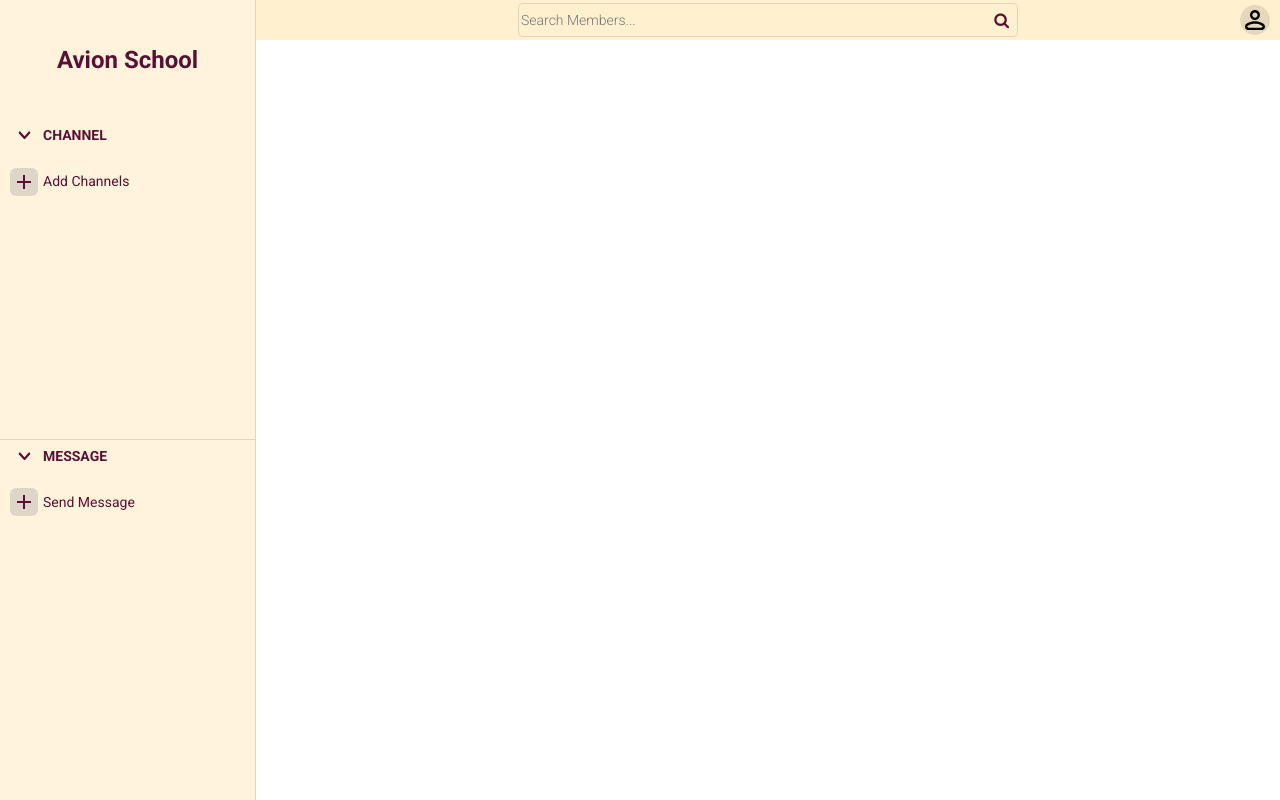
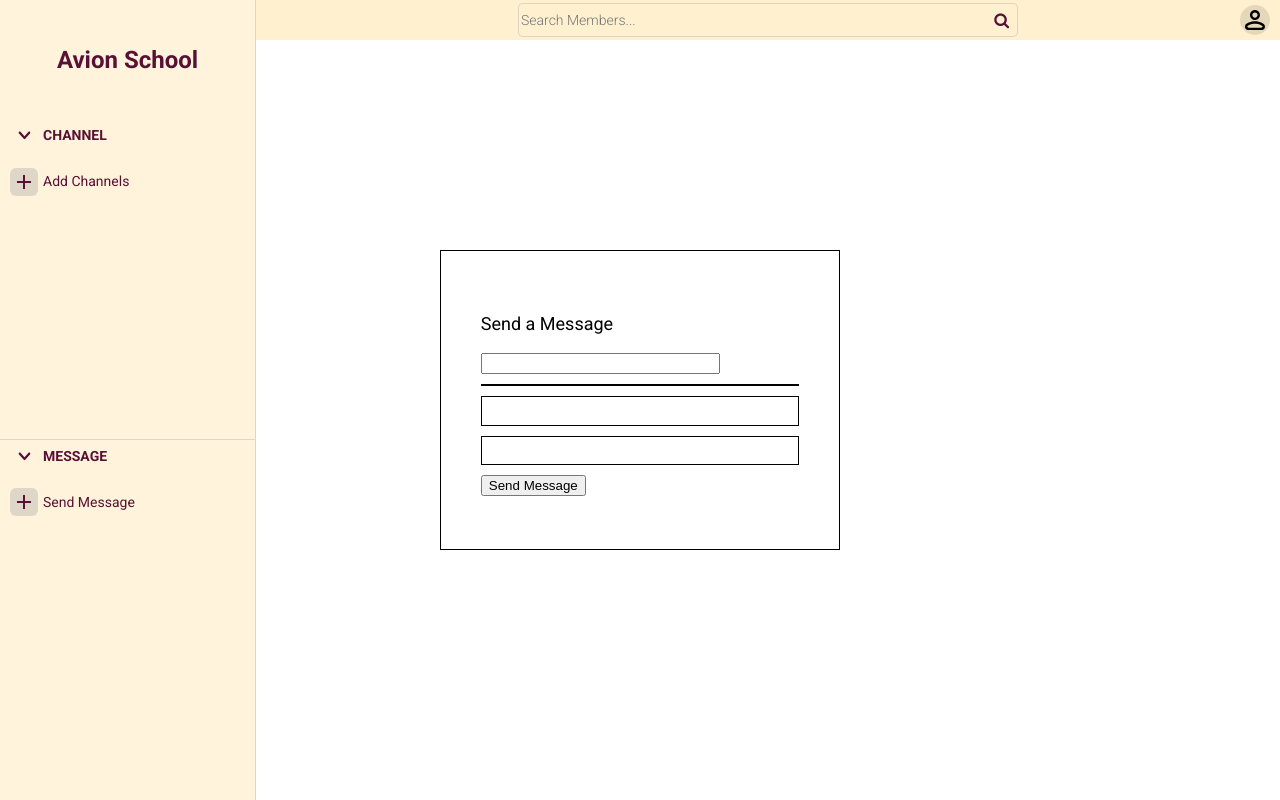
Before and after one commit to stanley-tarce/slack-api-react, a React (Create React App) app in the folder slack-api-react/: page /main in a window 1280 px wide. Both pictures are taken after a click on the element "Send Message". Built offline with nearby package versions, Linux system fonts and the light colour scheme.

Commit message:
Created New Message Component

```diff
--- a/slack-api-react/src/App.js
+++ b/slack-api-react/src/App.js
@@ -7,6 +7,7 @@ import { BrowserRouter as Router, Switch, Route } from 'react-router-dom'
 import MainHooks from './Components/Main Dashboard/Hooks/MainHooks';
 import ErrorHandlingContainer from './Components/Main Dashboard/Modals/ErrorHandlingContainer/ErrorHandlingContainer';
 import Logoutmodal from './Components/LogOut/Logoutmodal';
+import NewMessageModal from './Components/Main Dashboard/Modals/NewMessageModal/NewMessageModal';
 
 
 
@@ -38,6 +39,9 @@ function App() {
     outcome,
     openChannelListMembers,
     channelListSearch,
+    openMessageModal,
+    messageSearchResult,
+    userContainer,
     // ? Change of State
     setHeader,
     setUserList,
@@ -68,7 +72,11 @@ function App() {
     setFeedback,
     setOutcome,
     setOpenChannelListMembers,
-    setChannelListSearch
+    setChannelListSearch,
+    setOpenMessageModal,
+    setMessageSearchResult,
+    setUserContainer
+
   } = MainHooks()
 
   return (
@@ -142,6 +150,12 @@ function App() {
                 setOpenChannelListMembers={setOpenChannelListMembers}
                 channelListSearch={channelListSearch}
                 setChannelListSearch={setChannelListSearch}
+                openMessageModal={openMessageModal}
+                setOpenMessageModal={setOpenMessageModal}
+                messageSearchResult={messageSearchResult}
+                setMessageSearchResult={setMessageSearchResult}
+                userContainer={userContainer}
+                setUserContainer={setUserContainer}
               />
             </Route>
           </Switch>
--- a/slack-api-react/src/Components/Main Dashboard/Hooks/MainHooks.js
+++ b/slack-api-react/src/Components/Main Dashboard/Hooks/MainHooks.js
@@ -82,6 +82,9 @@ function MainHooks() {
     const [outcome, setOutcome] = useState('')
     const [openChannelListMembers, setOpenChannelListMembers] = useState(false)
     const [channelListSearch, setChannelListSearch] = useState('')
+    const [openMessageModal, setOpenMessageModal] = useState(false)
+    const [messageSearchResult, setMessageSearchResult] = useState('')
+    const [userContainer, setUserContainer] = useState([])
     return {
         // ? INITIAL STATE
         header,
@@ -115,6 +118,9 @@ function MainHooks() {
         outcome,
         openChannelListMembers,
         channelListSearch,
+        openMessageModal,
+        messageSearchResult,
+        userContainer,
 
         // ? Change of State
         setHeader,
@@ -142,7 +148,13 @@ function MainHooks() {
         setFeedback,
         setOutcome,
         setOpenChannelListMembers,
-        setChannelListSearch
+        setChannelListSearch,
+        setOpenMessageModal,
+        setMessageSearchResult,
+        setUserContainer
+
+
+
     }
 }
 
--- a/slack-api-react/src/Components/Main Dashboard/MainDashboard.js
+++ b/slack-api-react/src/Components/Main Dashboard/MainDashboard.js
@@ -12,6 +12,7 @@ import MainDisplay from '../Main Display/MainDisplay'
 import CreateNewChannel from './Modals/CreateNewChannel/CreateNewChannel'
 import Logoutmodal from '../LogOut/Logoutmodal'
 import ChannelListModal from '../Main Dashboard/Modals/ChannelListModal/ChannelListModal'
+import NewMessageModal from './Modals/NewMessageModal/NewMessageModal'
 function MainDashboard({
     header,
     setHeader,
@@ -57,7 +58,13 @@ function MainDashboard({
     openChannelListMembers,
     setOpenChannelListMembers,
     channelListSearch,
-    setChannelListSearch
+    setChannelListSearch,
+    openMessageModal,
+    setOpenMessageModal,
+    messageSearchResult,
+    setMessageSearchResult,
+    userContainer,
+    setUserContainer
 }) {
     // ! START OF FUNCTIONS
     const { getAllUsersMain, getRetrieveAllChannels, getRetrieveAllMessagesFromUser } = apiHooks()
@@ -205,8 +212,7 @@ function MainDashboard({
             <div className={"Main-DashBoard"}>
                 <div
                     className={"sidebarHolder"}><Sidebar setCreateMessageContainer={setCreateMessageContainer} redirectToChannel={redirectToChannel} channelList={channelList} channelData={channelData} setChannelData={setChannelData} setMode={setMode} header={header} userMessageList={userMessageList} setUserData={setUserData} userData={userData} setUserMessageList={setUserMessageList} openNewChannelModal={openNewChannelModal} setOpenNewChannelModal={setOpenNewChannelModal}
-
-                        headerBarSearch={headerBarSearch}
+                        headerBarSearch={headerBarSearch} setOpenMessageModal={setOpenMessageModal}
                     /></div>
                 <div className={"headerbarHolder"}><MainNavBar headerBarSearch={headerBarSearch} setOpenUserListModal={setOpenUserListModal} setHeaderBarSearch={setHeaderBarSearch} setOpenChannelListMembers={setOpenChannelListMembers} openLogoutModal={openLogoutModal} setOpenLogoutModal={setOpenLogoutModal} /></div>
                 <div className={"MainBodyHolder"}>
@@ -230,13 +236,15 @@ function MainDashboard({
             {openNewChannelModal && <CreateNewChannel openNewChannelModal={openNewChannelModal} setOpenNewChannelModal={setOpenNewChannelModal} header={header} openNewChannelLists={openNewChannelLists} setOpenNewChannelLists={setOpenNewChannelLists} userList={userList} newChannelListSearch={newChannelListSearch} setNewChannelListSearch={setNewChannelListSearch} setToast={setToast} setFeedback={setFeedback} setOutcome={setOutcome} />}
 
 
-            {openLogoutModal && <Logoutmodal openLogoutModal={openLogoutModal} setOpenLogoutModal={setOpenLogoutModal} header={header} setHeader={setHeader}/>}
+            {openLogoutModal && <Logoutmodal openLogoutModal={openLogoutModal} setOpenLogoutModal={setOpenLogoutModal} header={header} setHeader={setHeader} />}
 
 
-            {openChannelListMembers && <ChannelListModal userList={userList} channelData={channelData} refChannelListModal={refChannelListModal} setOpenChannelListMembers=
+            {openChannelListMembers && <ChannelListModal userList={userList} channelData={channelData} refChannelListModal={refChannelListModal} setOpenChannelListMembers={setOpenChannelListMembers} setOpenUserDataModal={setOpenUserDataModal} setHeaderBarSearch={setHeaderBarSearch} setOpenUserListModal={setOpenUserListModal} userDetails={userDetails} setUserDetails={setUserDetails} channelListSearch={channelListSearch} setChannelListSearch={setChannelListSearch} />}
+
+            {openMessageModal && <NewMessageModal setOpenMessageModal={setOpenMessageModal} userList={userList} setMode={setMode} setUserData={setUserData} userData={userData} setUserMessageList={setUserMessageList} userMessageList={userMessageList} messageSearchResult={messageSearchResult} setMessageSearchResult={setMessageSearchResult} userContainer={userContainer}
+                setUserContainer={setUserContainer} header={header} />}
 
 
-                {setOpenChannelListMembers} setOpenUserDataModal={setOpenUserDataModal} setHeaderBarSearch={setHeaderBarSearch} setOpenUserListModal={setOpenUserListModal} userDetails={userDetails} setUserDetails={setUserDetails} channelListSearch={channelListSearch} setChannelListSearch={setChannelListSearch} />}
         </>
     )
 }
--- /dev/null
+++ b/slack-api-react/src/Components/Main Dashboard/Modals/NewMessageModal/NewMessageModal.css
@@ -0,0 +1,57 @@
+.createMessage-container-wrapper {
+  width: 100vw;
+  height: 100vh;
+  display: flex;
+  justify-content: center;
+  align-items: center;
+  position: relative;
+  z-index: 3;
+}
+
+.createMessage-container {
+  width: 400px;
+  height: 300px;
+  border: 1px solid black;
+  display: flex;
+  justify-content: center;
+  align-items: flex-start;
+  flex-direction: column;
+  position: relative;
+  gap: 10px;
+}
+
+.createMessage-container > * {
+  margin-left: 10%;
+}
+
+.createMessage-container .title {
+  width: 100%;
+  display: flex;
+  justify-content: flex-start;
+}
+
+.createMessage-container .searchResults {
+  width: 60%;
+  display: flex;
+  justify-content: flex-start;
+}
+.ResultContainer {
+  width: 80%;
+  height: auto;
+  border: 1px solid black;
+  max-height: 40px;
+  overflow-y: hidden;
+}
+.listOfUsers {
+  width: 80%;
+  min-height: 10%;
+  border: 1px solid black;
+  display: flex;
+  flex-wrap: wrap;
+  align-content: flex-start;
+}
+.messageBody {
+  width: 80%;
+  min-height: 10%;
+  border: 1px solid black;
+}
--- /dev/null
+++ b/slack-api-react/src/Components/Main Dashboard/Modals/NewMessageModal/NewMessageModal.js
@@ -0,0 +1,81 @@
+import React, { useRef, useEffect } from 'react'
+import './NewMessageModal.css'
+import { useHistory } from 'react-router-dom'
+import ResultContainerResult from './ResultContainerResult'
+import ResultListOfUser from './ResultListOfUser'
+import apiHooks from '../../../API/API'
+function NewMessageModal({ userList, setOpenMessageModal, setUserData, setMode, setUserMessageList, userMessageList, userData, setMessageSearchResult, messageSearchResult, userContainer, setUserContainer, header }) {
+    const history = useHistory()
+    const bodyRef = useRef()
+    const { postCreateDirectMessagetoUser } = apiHooks()
+    const closeMessageRef = useRef()
+
+    const CloseMessageRef = (ref) => {
+        useEffect(() => {
+            const handleCloseMessageRef = (event) => {
+                if (ref.current && !ref.current.contains(event.target)) {
+                    setOpenMessageModal(false)
+                    setUserContainer([])
+                    setMessageSearchResult('')
+                }
+
+
+            }
+            document.addEventListener("mousedown", handleCloseMessageRef)
+            return () => document.removeEventListener("mousedown", handleCloseMessageRef)
+        }
+            , [ref])
+    }
+    CloseMessageRef(closeMessageRef)
+    const sendMessage = (e) => {
+        e.preventDefault()
+        let container = [...userMessageList]
+        userContainer.forEach((user) => {
+            let { id, uid } = user
+            let data = {
+                receiver_id: user.id,
+                receiver_class: 'User',
+                body: bodyRef.current.value
+            }
+            postCreateDirectMessagetoUser(header, data)
+            container = [...container, { id: id, uid: uid }]
+            console.log(container)
+        }
+
+        )
+        let final_container_users = [...userMessageList, ...container]
+        setUserMessageList(final_container_users)
+        setUserData({ ...userData, id: userContainer[0].id, uid: userContainer[0].uid, receiver_class: 'User' })
+        setMode('User')
+        setOpenMessageModal(false)
+        setUserContainer([])
+        setMessageSearchResult('')
+        return history.push(`/main/messaging/User/${userContainer[0].id}`)
+    }
+    return (
+        <div className="createMessage-container-wrapper">
+
+            <div ref={closeMessageRef} className="createMessage-container">
+                <p className="title">Send a Message</p>
+                <input value={messageSearchResult} onChange={(e) => setMessageSearchResult(e.target.value)} type="text" className="searchResults" />
+                <div className="ResultContainer">
+                    {userList.length !== 0 && messageSearchResult.length !== 0 && userList.filter(user => user.uid.toLowerCase().includes(messageSearchResult.toLowerCase())).map((user, index) => {
+                        const { id, uid } = user
+                        return <ResultContainerResult id={id} uid={uid} key={index} setUserContainer={setUserContainer} setMessageSearchResult={setMessageSearchResult} userContainer={userContainer} />
+                    })}
+
+                </div>
+                <div className="listOfUsers" >
+                    {userContainer.length !== 0 && userContainer.map((user, index) => {
+                        const { id, uid } = user
+                        return <ResultListOfUser id={id} uid={uid} index={index} key={index} userContainer={userContainer} setUserContainer={setUserContainer} />
+                    })}
+                </div>
+                <input ref={bodyRef} type="text" className="messageBody" />
+                <button onClick={(e) => sendMessage(e)}>Send Message</button>
+            </div>
+        </div>
+    )
+}
+
+export default NewMessageModal
--- /dev/null
+++ b/slack-api-react/src/Components/Main Dashboard/Modals/NewMessageModal/ResultContainerResult.css
@@ -0,0 +1,3 @@
+.result-container-wrapper > * {
+  pointer-events: none;
+}
--- /dev/null
+++ b/slack-api-react/src/Components/Main Dashboard/Modals/NewMessageModal/ResultContainerResult.js
@@ -0,0 +1,18 @@
+import React from 'react'
+import './ResultContainerResult.css'
+function ResultContainerResult({ id, uid, setUserContainer, userContainer, setMessageSearchResult }) {
+    let name = uid.split('@')[0]
+    const updateContainer = (event) => {
+        event.preventDefault()
+        setUserContainer([...userContainer, { id: event.target.dataset.id, uid: event.target.dataset.uid }])
+        setMessageSearchResult('')
+    }
+
+    return (
+        <div className="result-container-wrapper" onClick={(e) => updateContainer(e)} data-id={id} data-uid={uid}>
+            <p>{name}</p>
+        </div>
+    )
+}
+
+export default ResultContainerResult
--- /dev/null
+++ b/slack-api-react/src/Components/Main Dashboard/Modals/NewMessageModal/ResultListOfUser.css
@@ -0,0 +1,7 @@
+.result-container {
+  width: 100px;
+  height: 20px;
+  display: flex;
+  justify-content: center;
+  align-items: center;
+}
--- /dev/null
+++ b/slack-api-react/src/Components/Main Dashboard/Modals/NewMessageModal/ResultListOfUser.js
@@ -0,0 +1,21 @@
+import React from 'react'
+import './ResultListOfUser.css'
+
+function ResultListOfUser({ id, uid, setUserContainer, index, userContainer }) {
+    let name = uid.split('@')[0]
+    const removeData = (event) => {
+        event.preventDefault()
+        var temp_array = [...userContainer]
+        console.log(event.target.dataset.index)
+        temp_array.splice(event.target.dataset.index, 1)
+        setUserContainer(temp_array)
+    }
+    return (
+        <div className="result-container">
+            <p>{name}</p>
+            <div className="close-button" data-index={index} onClick={(e) => removeData(e)}>X</div>
+        </div>
+    )
+}
+
+export default ResultListOfUser
--- a/slack-api-react/src/Components/Main Dashboard/Sidebar/Sidebar.js
+++ b/slack-api-react/src/Components/Main Dashboard/Sidebar/Sidebar.js
@@ -16,7 +16,9 @@ function Sidebar({
 	setCreateMessageContainer,
 	setUserMessageList,
 	openNewChannelModal,
-	setOpenNewChannelModal }) {
+	setOpenNewChannelModal,
+
+	setOpenMessageModal }) {
 	const [closeChannel, setCloseChannel] = useState(false)
 	const [closeMessage, setCloseMessage] = useState(false)
 	const history = useHistory()
@@ -79,7 +81,7 @@ function Sidebar({
 					 1. Create a card for mapping channel lists with left margin of 10 px
 					 2. Map the channel list with the API Data  */}
 				</div>
-				<div className={'SideBar-Message-CreateMessage'}>
+				<div onClick={() => setOpenMessageModal(true)} className={'SideBar-Message-CreateMessage'}>
 					<div></div>
 					<p>Send Message </p>
 				</div>
```
